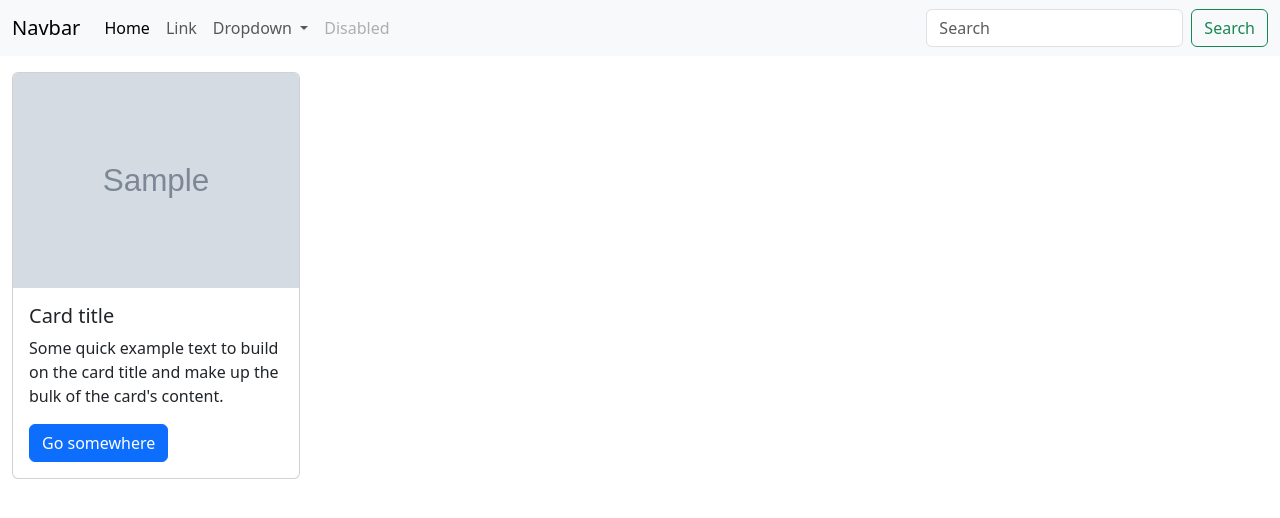
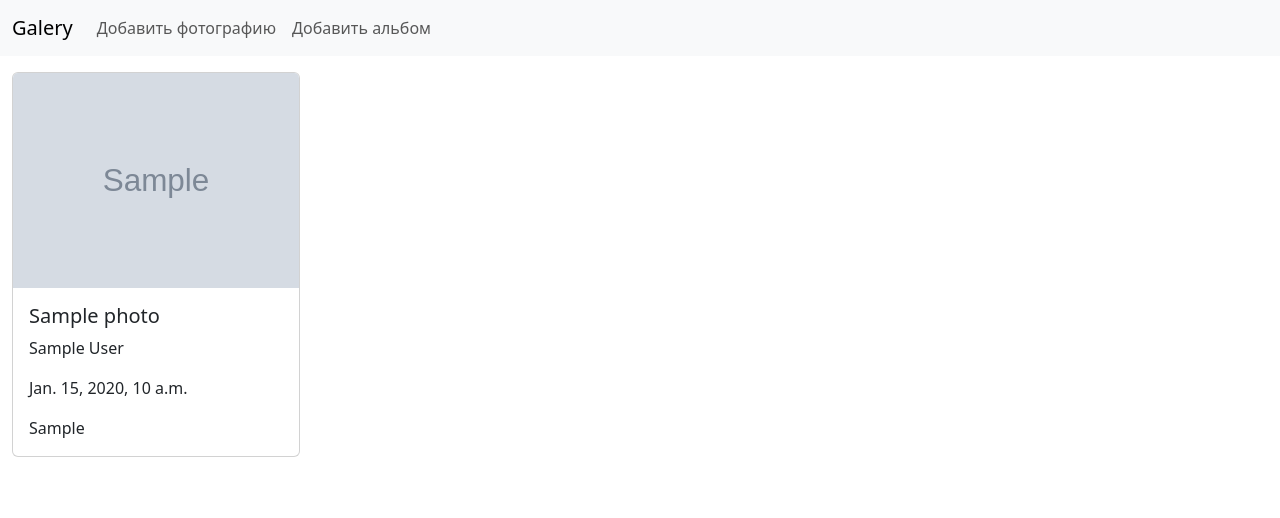
Before and after one commit to arturateo/cw_9, a Django app: page / in a window 1280 px wide. Shown: the top 518 px of the page. Run offline with Django 4.2, Linux system fonts and the light colour scheme; tables that the repository leaves empty hold one stand-in row (values such as "Sample post"); grey boxes marked "Sample" are stand-in pictures; some libraries are stand-ins or nearby versions.

Commit message:
Реализовал CRUD для фотографий

```diff
--- a/photos/urls.py
+++ b/photos/urls.py
@@ -1,9 +1,13 @@
 from django.urls import path
 
-from photos.views import PhotosList
+from photos.views import PhotosListView, PhotosView, PhotosCreateView, PhotosDeleteView, PhotosUpdateView
 
-app_name = 'topics'
+app_name = 'photos'
 
 urlpatterns = [
-    path('', PhotosList.as_view(), name="photos"),
+    path('', PhotosListView.as_view(), name="home"),
+    path('photo/<int:pk>', PhotosView.as_view(), name="detail"),
+    path('photo-create/', PhotosCreateView.as_view(), name="create"),
+    path('photo-change/<int:pk>', PhotosUpdateView.as_view(), name="change"),
+    path('photo-delete/<int:pk>', PhotosDeleteView.as_view(), name="delete"),
 ]
--- a/photos/views.py
+++ b/photos/views.py
@@ -7,12 +7,50 @@ from django.shortcuts import redirect
 from django.views.generic import CreateView, ListView, DetailView, UpdateView, DeleteView
 from django.urls import reverse, reverse_lazy
 
+from photos.forms.photos_form import PhotosForm
 from photos.models import Photos
 
 
 # Create your views here.
-class PhotosList(ListView):
+class PhotosListView(ListView):
     model = Photos
     template_name = 'photos/photos_list.html'
     context_object_name = 'photos'
     ordering = ("-create_date",)
+
+
+class PhotosView(DetailView):
+    model = Photos
+    template_name = 'photos/photos_detail.html'
+    context_object_name = 'photo'
+
+
+class PhotosCreateView(CreateView):
+    model = Photos
+    form_class = PhotosForm
+    template_name = 'photos/photos_create.html'
+
+    def form_valid(self, form):
+        photo = form.save(commit=False)
+        photo.author = self.request.user
+        photo.save()
+        return redirect("photos:detail", pk=photo.pk)
+
+    def get_success_url(self):
+        return reverse("photos:detail", kwargs={"pk": self.object.pk})
+
+
+class PhotosUpdateView(UpdateView):
+    model = Photos
+    form_class = PhotosForm
+    template_name = "photos/photos_edit.html"
+
+    def get_success_url(self):
+        return reverse("photos:detail", kwargs={"pk": self.object.pk})
+
+
+class PhotosDeleteView(DeleteView):
+    model = Photos
+    template_name = "photos/photos_delete.html"
+    context_object_name = 'photo'
+    success_url = reverse_lazy("photos:home")
--- a/templates/partials/navbar.html
+++ b/templates/partials/navbar.html
@@ -1,6 +1,6 @@
 <nav class="navbar navbar-expand-lg bg-body-tertiary">
     <div class="container-fluid">
-        <a class="navbar-brand" href="#">Navbar</a>
+        <a class="navbar-brand" href="#">Galery</a>
         <button class="navbar-toggler" type="button" data-bs-toggle="collapse" data-bs-target="#navbarSupportedContent"
                 aria-controls="navbarSupportedContent" aria-expanded="false" aria-label="Toggle navigation">
             <span class="navbar-toggler-icon"></span>
@@ -8,33 +8,12 @@
         <div class="collapse navbar-collapse" id="navbarSupportedContent">
             <ul class="navbar-nav me-auto mb-2 mb-lg-0">
                 <li class="nav-item">
-                    <a class="nav-link active" aria-current="page" href="#">Home</a>
+                    <a class="nav-link" href="{% url 'photos:create' %}">Добавить фотографию</a>
                 </li>
                 <li class="nav-item">
-                    <a class="nav-link" href="#">Link</a>
-                </li>
-                <li class="nav-item dropdown">
-                    <a class="nav-link dropdown-toggle" href="#" role="button" data-bs-toggle="dropdown"
-                       aria-expanded="false">
-                        Dropdown
-                    </a>
-                    <ul class="dropdown-menu">
-                        <li><a class="dropdown-item" href="#">Action</a></li>
-                        <li><a class="dropdown-item" href="#">Another action</a></li>
-                        <li>
-                            <hr class="dropdown-divider">
-                        </li>
-                        <li><a class="dropdown-item" href="#">Something else here</a></li>
-                    </ul>
-                </li>
-                <li class="nav-item">
-                    <a class="nav-link disabled" aria-disabled="true">Disabled</a>
+                    <a class="nav-link" href="#">Добавить альбом</a>
                 </li>
             </ul>
-            <form class="d-flex" role="search">
-                <input class="form-control me-2" type="search" placeholder="Search" aria-label="Search">
-                <button class="btn btn-outline-success" type="submit">Search</button>
-            </form>
         </div>
     </div>
 </nav>
--- a/templates/photos/photos_list.html
+++ b/templates/photos/photos_list.html
@@ -6,13 +6,13 @@
             {% for photo in photos %}
                 <div class="col-3">
                     <div class="card" style="width: 18rem;">
-                        <img src="{{ photo.photo.url }}" class="card-img-top" alt="photos">
+                        <a href="{% url 'photos:detail' photo.pk %}"><img src="{{ photo.photo.url }}"
+                                                                          class="card-img-top" alt="photos"></a>
                         <div class="card-body">
-                            <h5 class="card-title">Card title</h5>
-                            <p class="card-text">Some quick example text to build on the card title and make up the bulk
-                                of
-                                the card's content.</p>
-                            <a href="#" class="btn btn-primary">Go somewhere</a>
+                            <h5 class="card-title">{{ photo.title }}</h5>
+                            <p class="card-text">{{ photo.author.first_name }} {{ photo.author.last_name }}</p>
+                            <p class="card-text">{{ photo.create_date }}</p>
+                            <p class="card-text">{{ photo.album }}</p>
                         </div>
                     </div>
                 </div>
```
Also changed, not shown: photos/forms/photos_form.py (added, +16 -0 lines), templates/partials/form.html (added, +15 -0 lines), templates/photos/photos_create.html (added, +9 -0 lines), templates/photos/photos_delete.html (added, +16 -0 lines), templates/photos/photos_detail.html (added, +23 -0 lines), templates/photos/photos_edit.html (added, +9 -0 lines), photos/forms/__init__.py (added).
